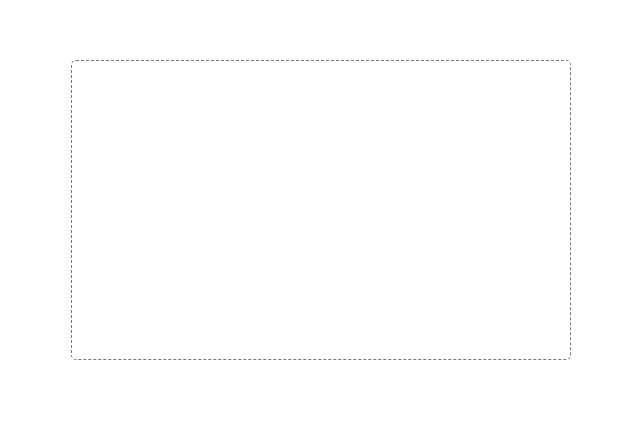
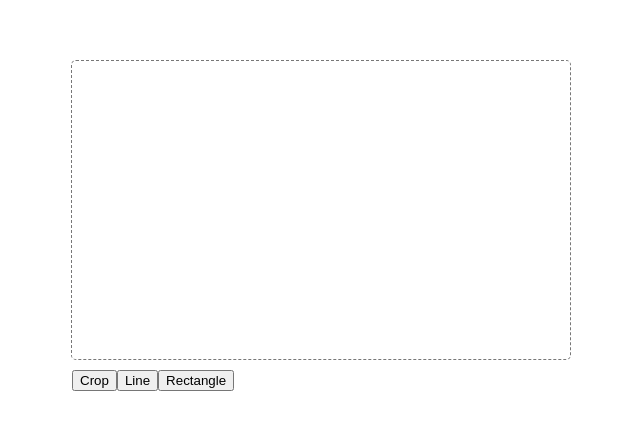
Before and after one commit to robertrosman/vue-paint, a Vue app: page / in a window 1280 px wide. Shown: the part 190-620 px from the top of the page, without its empty margins (69-709 px from the left). Built offline with nearby package versions, Linux system fonts and the light colour scheme.

Commit message:
feat: add rectangle tool

```diff
--- a/src/components/VueDraw.vue
+++ b/src/components/VueDraw.vue
@@ -1,31 +1,61 @@
 <script setup lang="ts">
 import { useElementBounding, usePointerSwipe } from '@vueuse/core'
-import { computed, ref } from 'vue';
-import type { State, Crop } from '../types'
+import { computed, ref, watchEffect } from 'vue';
+import type { State, Crop, Shape } from '../types'
 
 const emit = defineEmits<{
   (e: 'crop', crop: Crop | undefined): void
 }>()
+const state = defineModel<State>({ default: () => ({
+    crop: undefined,
+    history: [],
+    thickness: 3,
+    color: "red"
+})})
 const container = ref()
-const state = defineModel<State>({ default: () => ({
-    crop: undefined
-})})
+const crop = ref<Crop>()
+const activeShape = computed(() => ({
+    type: state.value.tool,
+    x: minX.value,
+    y: minY.value,
+    width: (maxX.value - minX.value),
+    height: (maxY.value - minY.value),
+    thickness: state.value.thickness,
+    color: state.value.color
+}))
+const allShapes = computed(() => [
+    activeShape.value,
+    ...state.value.history
+])
+
 
 const { posStart, posEnd, distanceX, distanceY, isSwiping } = usePointerSwipe(container, {
     threshold: 0,
     onSwipe(e) {
-        state.value.crop = {
-            x: minX.value,
-            y: minY.value,
-            width: (maxX.value - minX.value),
-            height: (maxY.value - minY.value),
+        if (state.value.tool === 'crop') {
+            crop.value = {
+                x: minX.value,
+                y: minY.value,
+                width: (maxX.value - minX.value),
+                height: (maxY.value - minY.value),
+            }
         }
     },
     onSwipeEnd() {
-        emit('crop', state.value.crop)
+        if (state.value.tool === 'crop') {
+            emit('crop', state.value.crop)
+        }
+        else {
+            console.log(activeShape.value)
+            state.value.history.push(activeShape.value)
+        }
     }
 })
 const { top, left, width, height } = useElementBounding(container)
+
+watchEffect(() => {
+    state.value.crop = crop.value
+})
 
 const minX = computed(() => Math.min(posStart.x - left.value, posEnd.x - left.value))
 const minY = computed(() => Math.min(posStart.y - top.value, posEnd.y - top.value))
@@ -44,14 +74,22 @@ const maxY = computed(() => Math.max(posStart.y - top.value, posEnd.y - top.valu
             xmlns="http://www.w3.org/2000/svg"
         >
             <path
-            v-if="isSwiping && state.crop"
+            v-if="crop"
             class="overlay"
             :d="`
                 M 0,0 V ${height} H ${width} V 0 Z
-                M ${state.crop.x},${state.crop.y} H ${state.crop.x + state.crop.width} V ${state.crop.y + state.crop.height} H ${state.crop.x} Z
+                M ${crop.x},${crop.y} H ${crop.x + crop.width} V ${crop.y + crop.height} H ${crop.x} Z
             `"
             />
+            <template v-for="shape, i in allShapes">
+                <rect :key="i" v-if="shape.type === 'rectangle'" :x="shape.x" :y="shape.y" :width="shape.width" :height="shape.height" :stroke="shape.color" :stroke-width="`${shape.thickness}px;`"  />
+            </template>
         </svg>
+        <div class="toolbar">
+            <button @click="state.tool = 'crop'">Crop</button>
+            <button @click="state.tool = 'line'">Line</button>
+            <button @click="state.tool = 'rectangle'">Rectangle</button>
+        </div>
     </div>
 </template>
 
@@ -64,9 +102,18 @@ svg {
     z-index: 100;
 }
 
+rect {
+    stroke-linejoin: round;
+    fill-opacity: 0;
+}
+
 .overlay {
     opacity: 0.5;
     fill: #020202;
+}
+
+.toolbar {
+    position: absolute;
 }
 
 .dashed-line {
--- a/src/types.d.ts
+++ b/src/types.d.ts
@@ -3,6 +3,8 @@ export interface State {
     crop?: Crop
     tool: Tool
     history: Shape[]
+    thickness: number
+    color: string
 }
 
 export interface Crop {
@@ -20,6 +22,8 @@ export interface Rectangle {
     y: number
     height: number
     width: number
+    thickness: number
+    color: string
 }
 
 export type Tool = "crop" | "line" | "rectangle"
```
